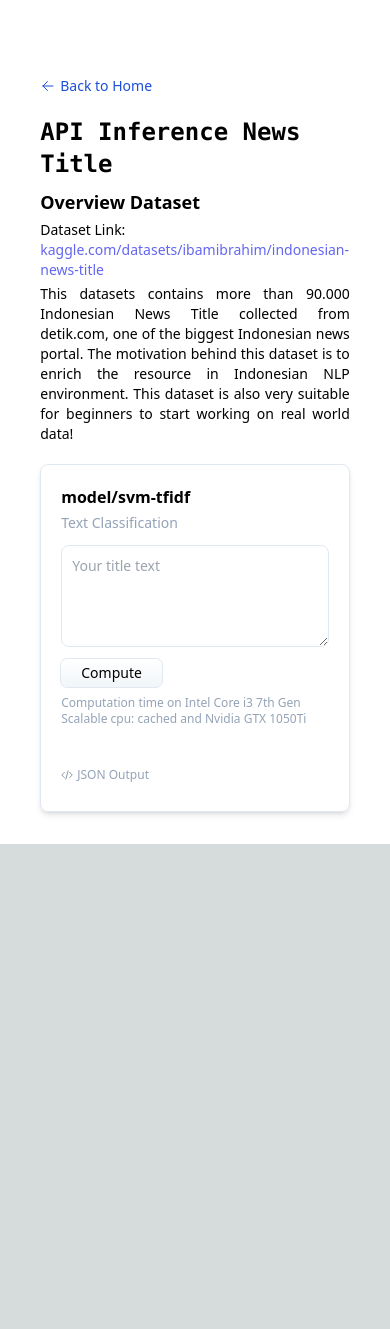
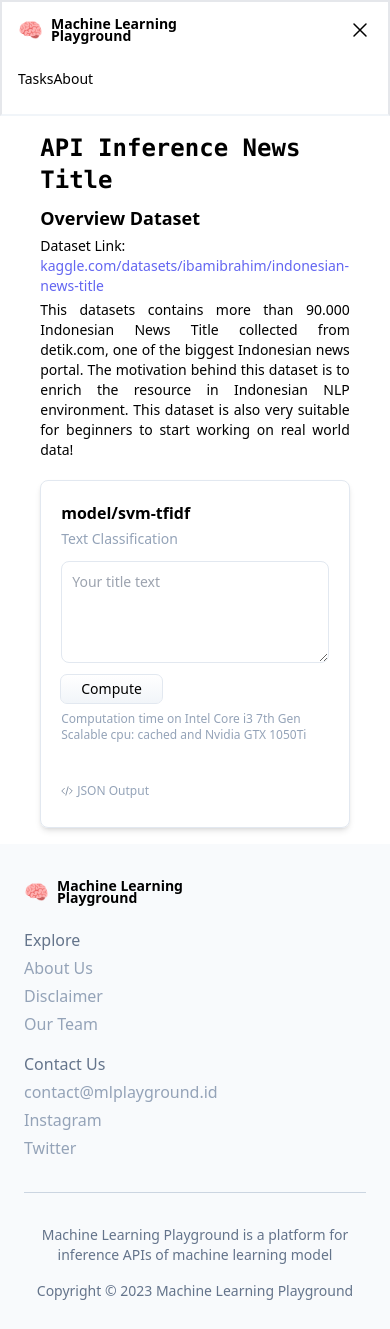
Before and after one commit to dzzlr/nextjs-inference-api, a Next.js app: page /predict-news-title in a window 390 px wide. Before the commit the page ends 844 px from the top, so only its background shows below. Built offline with nearby package versions, Linux system fonts and the light colour scheme.

Commit message:
Update: several components

```diff
--- a/src/components/Layout.js
+++ b/src/components/Layout.js
@@ -1,4 +1,6 @@
 import Head from "next/head";
+import NavigationBar from "./navigation-bar";
+import Footer from "./footer";
 
 export default function Layout(props) {
   return (
@@ -7,11 +9,13 @@ export default function Layout(props) {
         <title>ML Playground | {props.title}</title>
         <link rel="icon" href=""></link>
       </Head>
+      <NavigationBar/>
       <div className="min-h-screen bg-white">
-        <div className="flex flex-col sm:justify-center items-center pt-6 sm:pt-0 lg:pt-14 lg:pb-14">
+        <div className="flex flex-col justify-center items-center pt-10 md:pt-12 lg:pt-14 lg:pb-14">
           {props.children}
         </div>
       </div>
+      <Footer/>
     </>
   );
 }
--- a/src/components/button.js
+++ b/src/components/button.js
@@ -6,7 +6,7 @@ export default function Button({ type = 'submit', onClick, className = '', proce
       className={
         `mb-2 px-5 py-1 lg:py-2 rounded-md text-black text-sm font-normal outline outline-1
         bg-gradient-to-t from-slate-100 to-white outline-slate-200
-        focus:ring-4 focus:ring-blue-300 hover:shadow-inner duration-150 ease-in-out ` + className
+        focus:ring-4 focus:ring-blue-300 hover:shadow-inner hover:text-slate-700 duration-150 ease-in-out ` + className
       }
     >
       {children}
--- /dev/null
+++ b/src/components/footer.js
@@ -0,0 +1,35 @@
+import Link from "next/link";
+import Logo from "./logo";
+
+export default function Footer(props) {
+  return (
+    <div className="w-full bg-slate-50">
+      <div className="w-full md:w-11/12 lg:w-4/6 px-6 py-7 mx-0 md:mx-auto sm:rounded-lg items-center">
+        <div className="flex flex-col md:flex-row justify-between gap-2 lg:gap-10">
+          <div className="my-auto">
+            <Logo fontColor={'text-white'}/>
+          </div>
+          <div className="flex flex-col mt-2 gap-1">
+            <div className="text-slate-500 font-medium">Explore</div>
+            <Link href="" className="text-slate-400 hover:text-slate-600 transition duration-150 ease-in-out">About Us</Link>
+            <Link href="" className="text-slate-400 hover:text-slate-600 transition duration-150 ease-in-out">Disclaimer</Link>
+            <Link href="" className="text-slate-400 hover:text-slate-600 transition duration-150 ease-in-out">Our Team</Link>
+          </div>
+          <div className="flex flex-col mt-2 gap-1">
+            <div className="text-slate-500 font-medium">Contact Us</div>
+            <Link href="" className="text-slate-400 hover:text-slate-600 transition duration-150 ease-in-out">contact@mlplayground.id</Link>
+            <Link href="" className="text-slate-400 hover:text-slate-600 transition duration-150 ease-in-out">Instagram</Link>
+            <Link href="" className="text-slate-400 hover:text-slate-600 transition duration-150 ease-in-out">Twitter</Link>
+          </div>
+        </div>
+        <div className="flex flex-col">
+          <hr className="h-px my-8 bg-slate-300 border-0"/>
+          <div className="w-full flex flex-col md:flex-row justify-between gap-4 md:gap-10">
+            <p className="w-full md:w-1/3 text-sm md:text-base text-center md:text-left text-slate-500">Machine Learning Playground is a platform for inference APIs of machine learning model</p>
+            <p className="my-auto text-sm md:text-base text-center md:text-left text-slate-500">Copyright © 2023 Machine Learning Playground</p>
+          </div>
+        </div>
+      </div>
+    </div>
+  );
+}
--- /dev/null
+++ b/src/components/logo.js
@@ -0,0 +1,11 @@
+export default function Logo({ fontColor }) {
+  return (
+    <div className="flex flex-row gap-2">
+      <div className="my-auto text-xl md:text-2xl">🧠</div>
+      <div className="flex flex-col text-black font-bold">
+        <div className="text-sm md:text-base translate-y-1">Machine Learning</div>
+        <div className="text-sm md:text-base -translate-y-1">Playground</div>
+      </div>
+    </div>
+  )
+}
--- /dev/null
+++ b/src/components/navigation-bar-link.js
@@ -0,0 +1,12 @@
+import Link from "next/link";
+
+export default function NavigationBarLink({ className = "", href, children }) {
+  return (
+    <Link
+      href={href}
+      className="text-sm md:text-base text-black hover:text-slate-600 font-medium transition duration-150 ease-in-out"
+    >
+      {children}
+    </Link>
+  );
+}
--- /dev/null
+++ b/src/components/navigation-bar.js
@@ -0,0 +1,53 @@
+import Link from "next/link";
+import { useState } from "react";
+import Logo from "./logo";
+import NavigationBarLink from "./navigation-bar-link";
+
+export default function NavigationBar({ className = "", children }) {
+  const [isOpen, setIsOpen] = useState(false);
+
+  return (
+    <>
+      <nav className="fixed w-full flex justify-center bg-white border-2 border-b-slate-100 z-50">
+        <div className="flex flex-col lg:flex-row w-full md:w-11/12 lg:w-4/6 px-4 py-2 md:py-3 justify-between bg-white">
+          <div className="flex justify-between">
+            <Link href="">
+              <Logo fontColor={"text-black"} />
+            </Link>
+            <button className="block lg:hidden" onClick={() => setIsOpen(!isOpen)}>
+              <svg
+                xmlns="http://www.w3.org/2000/svg"
+                fill="none"
+                viewBox="0 0 24 24"
+                strokeWidth={1.5}
+                stroke="currentColor"
+                className="w-6 h-6 text-black"
+              >
+                <path
+                  className={`${!isOpen ? 'hidden' : 'block'}`}
+                  strokeLinecap="round"
+                  strokeLinejoin="round"
+                  d="M3.75 6.75h16.5M3.75 12h16.5m-16.5 5.25h16.5"
+                />
+                <path
+                  className={`${isOpen ? 'hidden' : 'block'}`}
+                  strokeLinecap="round"
+                  strokeLinejoin="round"
+                  d="M6 18L18 6M6 6l12 12"
+                />
+              </svg>
+            </button>
+          </div>
+          <div
+            className={`${
+              isOpen ? "hidden" : "block"
+            } lg:flex flex-col lg:flex-row gap-3 my-auto py-4 lg:py-0`}
+          >
+            <NavigationBarLink href="">Tasks</NavigationBarLink>
+            <NavigationBarLink href="">About</NavigationBarLink>
+          </div>
+        </div>
+      </nav>
+    </>
+  );
+}
```
Also changed, not shown: src/components/card-task.js (+19 -5 lines).
